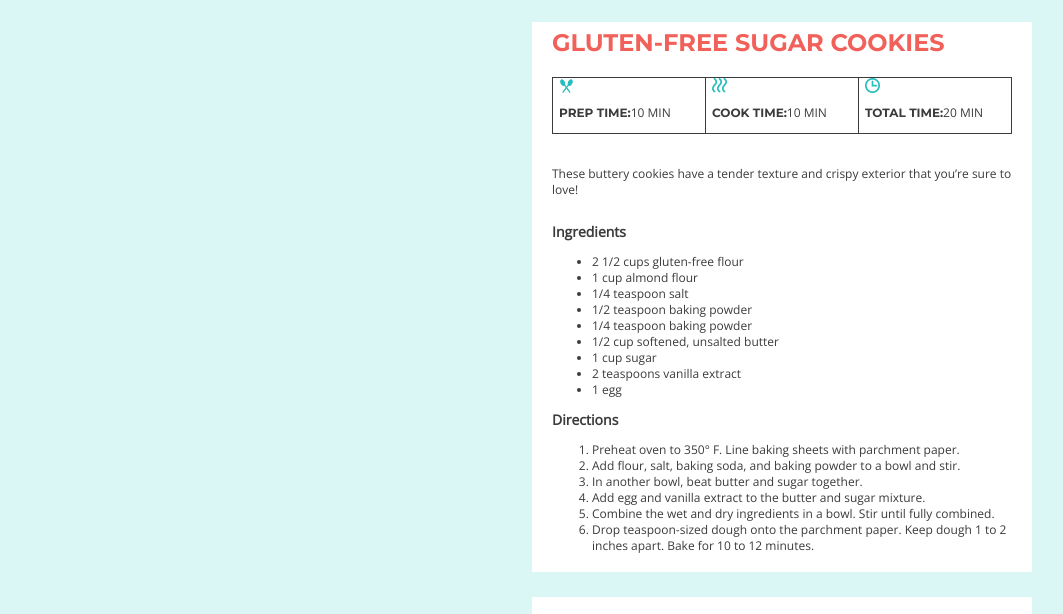
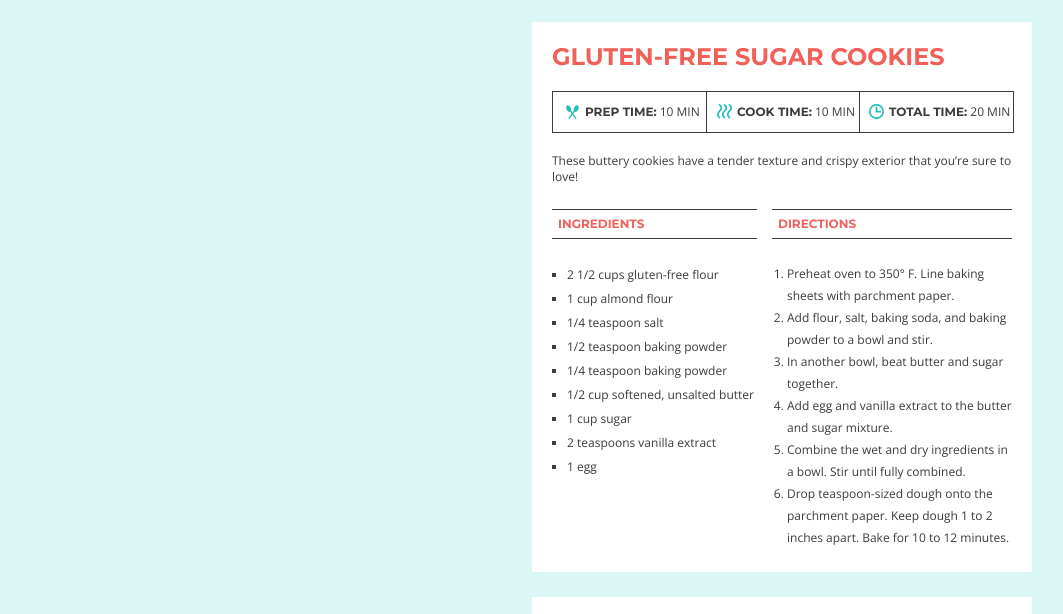
Before and after one commit to nomi811/recipe-starter, a plain HTML site: page index.html in a window 1280 px wide. Shown: the part 99-713 px from the top of the page, without its empty margins (108-1171 px from the left). Drawn offline with nearby package versions, Linux system fonts and the light colour scheme.

Commit message:
Finishes styling the page

```diff
--- a/css/style.css
+++ b/css/style.css
@@ -38,15 +38,23 @@ h1 {
 
 .recipe h2 {
   color: #F16059;
-  font-size: 24px;
+  font-size: 2em;
   font-weight: bold;
   text-transform: uppercase;
   font-family: 'Montserrat', sans-serif;
-  display: flex;
-  align-items: flex-start;
-  justify-content: center;
   margin-top: 0;
   line-height: 29px;
+}
+
+.recipe h3 {
+  padding: 6px;
+  border-top: 1px solid #3B3B3B;
+  border-bottom: 1px solid #3B3B3B;
+  font-size: 1em;
+  font-weight: bold;
+  text-transform: uppercase;
+  color: #F16059;
+  font-family: 'Montserrat', sans-serif;
 }
 
 main {
@@ -58,8 +66,6 @@ main {
   margin: 25px 0;
   overflow: auto;
   display: flex;
-  justify-content: center;
-  align-items: center;
 }
 
 .image {
@@ -70,15 +76,45 @@ main {
 }
 
 .recipe {
-  display: flex;
-  justify-content: flex-start;
-  align-content: center;
-  flex-flow: row wrap;
   width: 500px;
   height: 550px;
   background-color: white;
   box-sizing: border-box;
   padding: 20px;
+}
+
+.time {
+  margin-bottom: 20px;
+  border: 1px solid #3B3B3B;
+  overflow: auto;
+  display: flex;
+  width: 100%;
+  text-transform: uppercase;
+}
+
+.time div {
+  padding-left: 6px;
+  width: 33.3333%;
+  text-transform: uppercase;
+  display: flex;
+  justify-content: center;
+  align-items: center;
+}
+
+.time img {
+  width: 15px;
+  height: 15px;
+  margin-right: 5px;
+}
+
+.time strong {
+  font-weight: bold;
+  font-family: 'Montserrat', sans-serif;
+}
+
+.time .cook {
+  border-left: 1px solid #3B3B3B;
+   border-right: 1px solid #3B3B3B;
 }
 
 #cookies .image {
@@ -96,45 +132,30 @@ main {
   background-size: cover;
 }
 
-.time {
-  margin-bottom: 20px;
-  border: 1px solid #3B3B3B;
-  overflow: auto;
+.columns {
   display: flex;
-  justify-content: space-between;
-  align-items: center;
-  flex-direction: row;
-  width: 100%;
-  text-transform: uppercase;
 }
 
-.time div {
-  padding-left: 6px;
-  width: 33.3333%;
-  text-transform: uppercase;
+.directions {
+  display: flex;
+  flex-direction: column;
+  width: 240px;
 }
 
-.time img {
-  width: 15px;
-  height: 15px;
-  display: flex;
-  justify-content: flex-start;
-  align-items: center;
-  flex-direction: row;
-  margin-right: 5px;
+.directions ol {
+  padding-left: 15px;
+  line-height: 22px;
 }
 
-.time-details {
+.ingredients {
   display: flex;
-  flex-direction: row;
+  flex-direction: column;
+  width: 205px;
+  margin-right: 15px;
 }
 
-.time strong {
-  font-weight: bold;
-  font-family: 'Montserrat', sans-serif;
+.ingredients ul {
+  padding-left: 15px;
+  line-height: 24px;
+  list-style-type: square;
 }
-
-.time .cook {
-  border-left: 1px solid #3B3B3B;
-   border-right: 1px solid #3B3B3B;
-}
```
